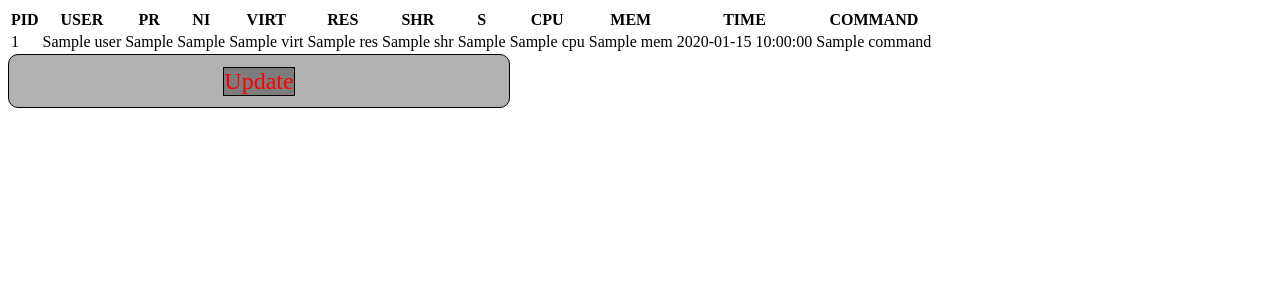
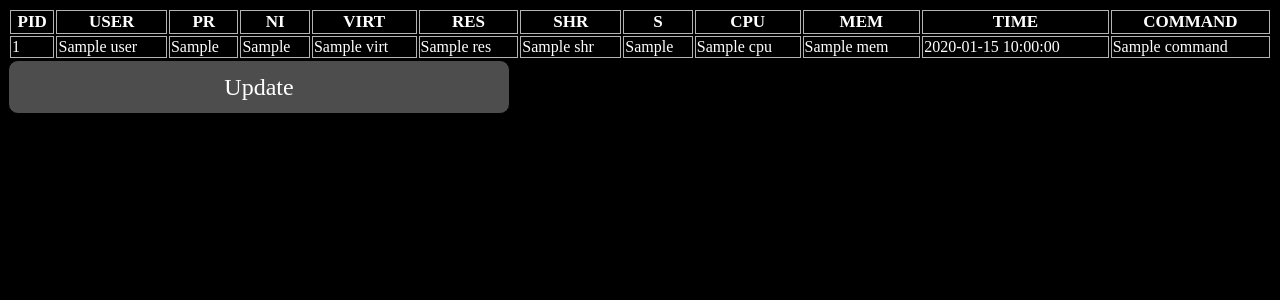
Before and after one commit to agusev2311/HtopBrowser, a Flask app: template templates/index.html in a window 1280 px wide. Shown: the top 300 px of the page. Run offline with Flask 3, Linux system fonts and the light colour scheme; the template is opened without the code that fills it: most values are stand-ins (such as "Sample title", 1, 10 or a date in 2020).

Commit message:
full fix

```diff
--- a/templates/index.html
+++ b/templates/index.html
@@ -6,24 +6,54 @@
     <link href="style.css" rel="stylesheet" />
     <title>Server</title>
     <style>
+        body {
+            background-color: black;
+        }
+
         p.upd {
             text-align: center;
             font-size: 24px;
             margin: 0;
             vertical-align: middle;
+            color: white;
         }
 
         div.upd {
             vertical-align: middle;
             width: 500px;
             border: 1px solid black;
-            background-color: rgba(0, 0, 0, 0.3);
+            background-color: rgba(255, 255, 255, 0.3);
             height: 52px;
             border-radius: 10px;
             display: flex;
             justify-content: center;
             align-items: center;
             align-content: center;
+        }
+
+        div.upd:hover {
+            background-color: rgba(255, 255, 255, 0.5);
+        }
+
+        div.upd:active {
+            background-color: rgba(255, 255, 255, 0.7);
+        }
+
+        td {
+            color: white;
+            border-color: rgba(255, 255, 255, 0.7);
+            border: 1px solid rgba(255, 255, 255, 0.7);
+        }
+
+        th {
+            color: white;
+            border-color: rgba(255, 255, 255, 0.7);
+            border: 1px solid rgba(255, 255, 255, 0.7);
+            font-size: 17px;
+        }
+
+        table {
+            width: 100%;
         }
     </style>
 </head>
@@ -65,6 +95,7 @@
             </tr>
             {% endfor %}
         </tbody>
+
     </table>
     <div class="upd">
         <p class="upd">Update</p>
@@ -80,6 +111,6 @@
             updateTable();
         });
 
-        setInterval(updateTable, 2000);
+        //setInterval(updateTable, 2000);
     </script>
 </body>
--- a/templates/style.css
+++ /dev/null
@@ -1,6 +0,0 @@
-p.upd {
-    color: red;
-    width: min-content;
-    border: 1px solid black;
-    background-color: rgba(0, 0, 0, 0.3);
-}
```
